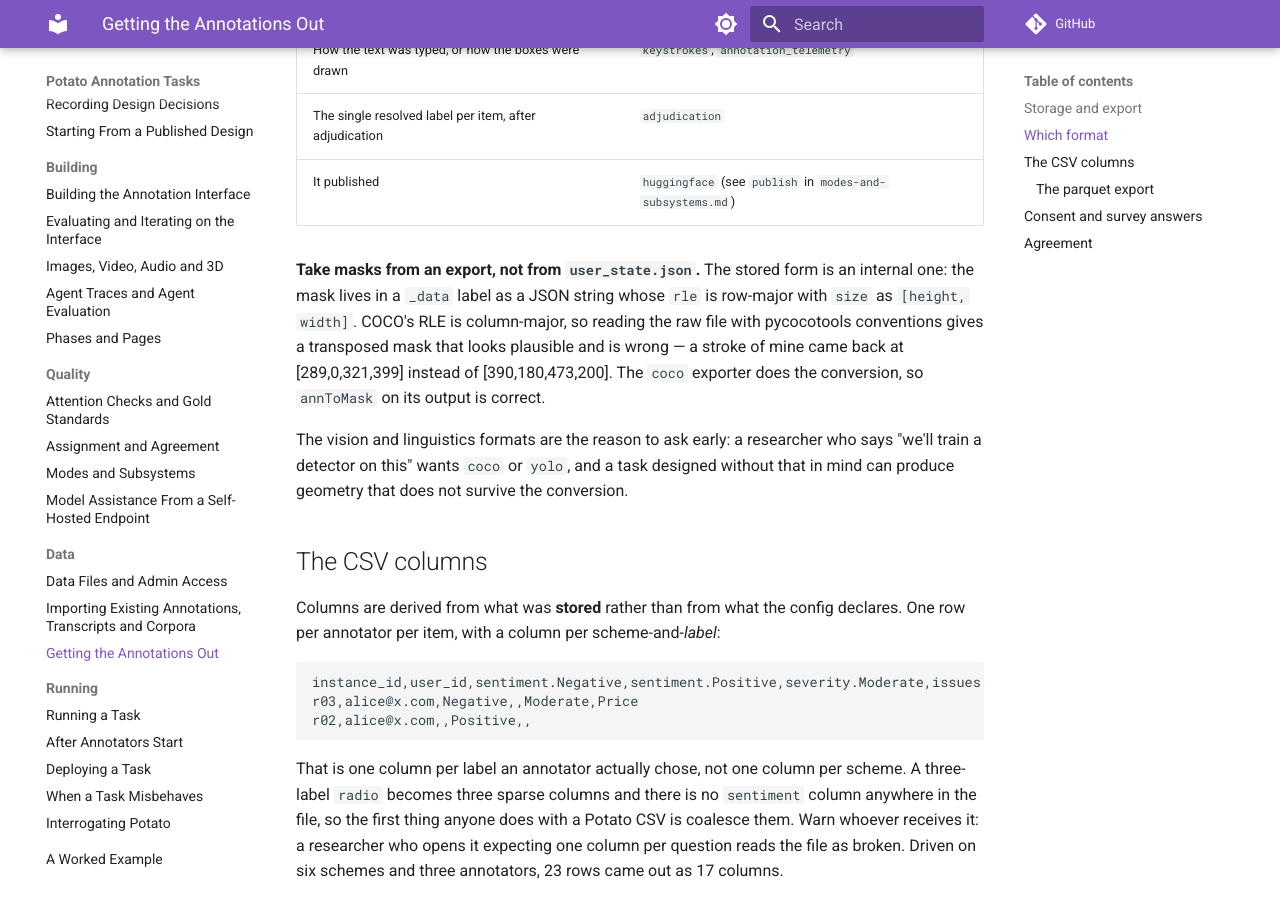
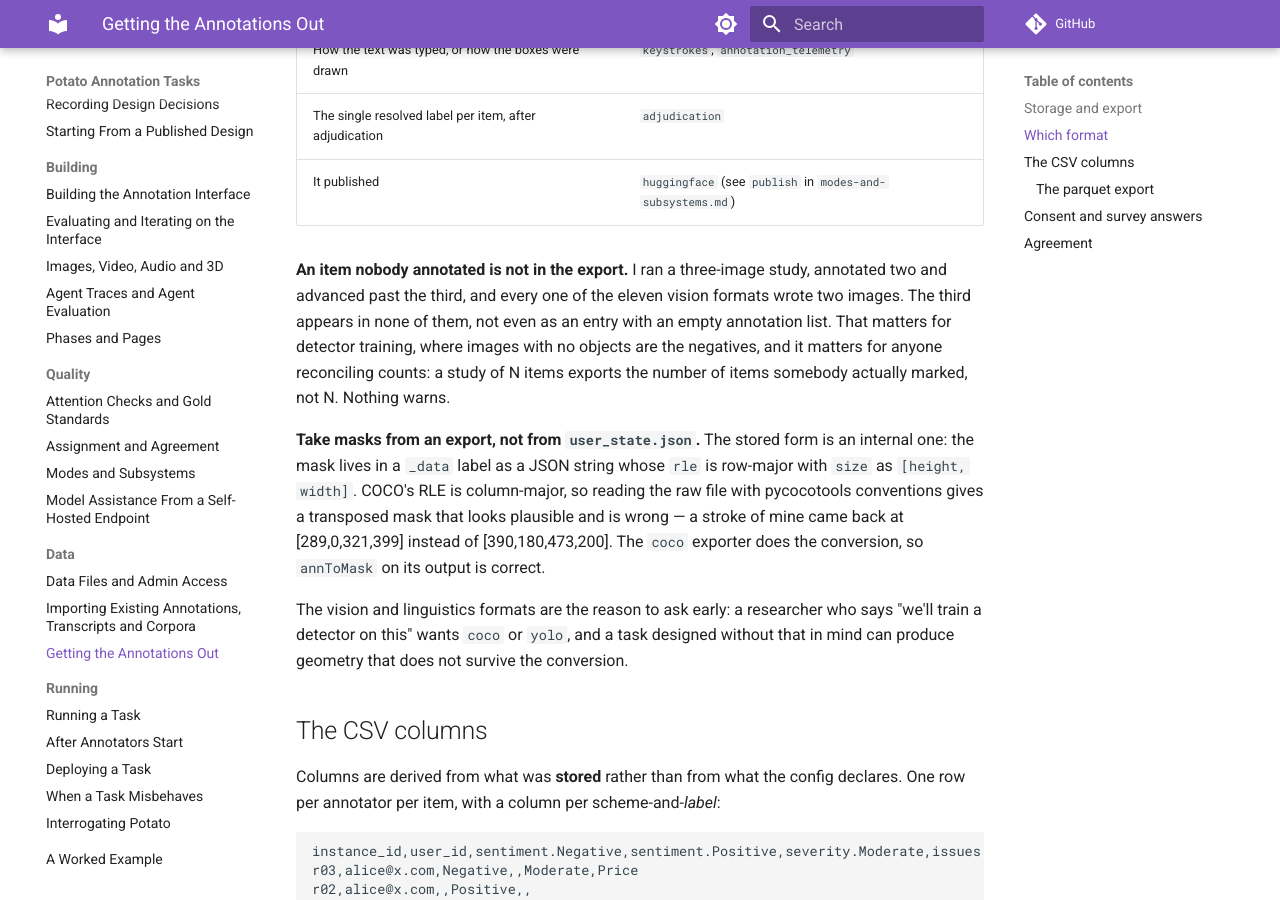
Before and after one commit to davidjurgens/potato-skill, an MkDocs documentation site: the page built from docs/getting-the-data-out.md, in a window 1280 px wide and 900 px high, scrolled down 2400 px. Built offline with MkDocs 1.6.1 and Material for MkDocs 9.7.7, drawn with Linux system fonts in a browser that asks for light colours; comment, search, counter and statistics services are not loaded.

Commit message:
docs(export): an item nobody annotated is not in the export
Three-image study, two annotated, one advanced past without a mark. All eleven
vision formats wrote two images, and the third appears in none of them — not
even as an entry with an empty annotation list. `grep -rl` across every export
directory finds it nowhere.

Worth stating because the count mismatch is invisible and nothing warns: a study
of N items exports however many somebody actually marked. For detector training
that is the difference between having negatives and not having them, and a
researcher reconciling "I had 300 images" against a COCO file with 214 has no
way to tell whether the rest failed or were simply blank.

Co-Authored-By: Claude Opus 5 (1M context) <noreply@anthropic.com>
Claude-Session: https://claude.ai/code/session_01PJAwjvg871XGFuA8khHbjC

```diff
--- a/docs/getting-the-data-out.md
+++ b/docs/getting-the-data-out.md
@@ -100,6 +100,14 @@ descriptions against the running server; `potato preview` does not.
 | How the text was typed, or how the boxes were drawn | `keystrokes`, `annotation_telemetry` |
 | The single resolved label per item, after adjudication | `adjudication` |
 | It published | `huggingface` (see `publish` in `modes-and-subsystems.md`) |
+
+**An item nobody annotated is not in the export.** I ran a three-image study,
+annotated two and advanced past the third, and every one of the eleven vision
+formats wrote two images. The third appears in none of them, not even as an
+entry with an empty annotation list. That matters for detector training, where
+images with no objects are the negatives, and it matters for anyone reconciling
+counts: a study of N items exports the number of items somebody actually marked,
+not N. Nothing warns.
 
 **Take masks from an export, not from `user_state.json`.** The stored form is
 an internal one: the mask lives in a `_data` label as a JSON string whose `rle`
```
Also changed, not shown: skills/potato-tasks/references/getting-the-data-out.md (+8 -0 lines).
